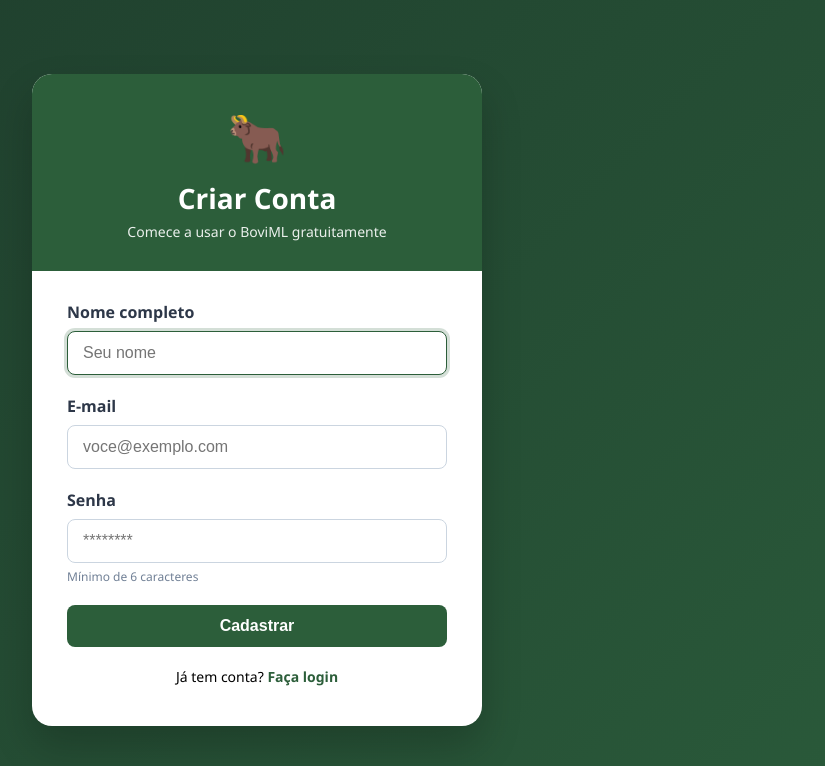
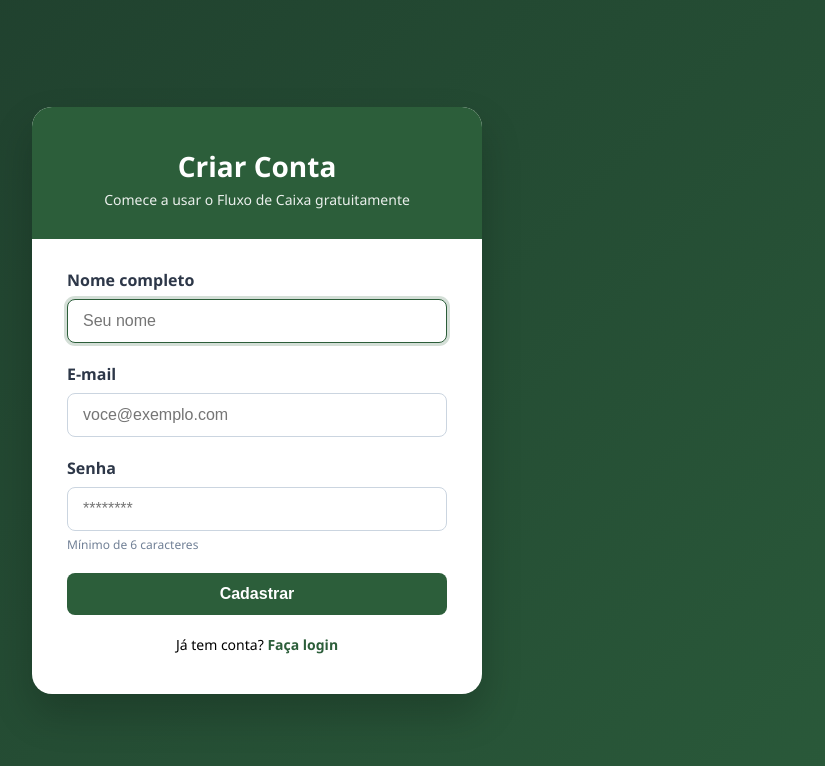
Before and after one commit to Lucazvfx/fluxocaixa, a Flask app: page /cadastro in a window 1280 px wide. Shown: the top 766 px of the page, without its empty margins (383-1208 px from the left). Run offline with Flask 3, Linux system fonts and the light colour scheme; parts of the project's set-up code (start-up, migrations or seed data) failed here and were passed over.

Commit message:
Descrição das alterações

```diff
--- a/templates/cadastro.html
+++ b/templates/cadastro.html
@@ -135,9 +135,9 @@
 <body>
     <div class="cadastro-container">
         <div class="cadastro-header">
-            <div class="logo">🐂</div>
+            <div class="logo"></div>
             <h1>Criar Conta</h1>
-            <p>Comece a usar o BoviML gratuitamente</p>
+            <p>Comece a usar o Fluxo de Caixa gratuitamente</p>
         </div>
         <div class="cadastro-body">
             {% if erro %}
```
